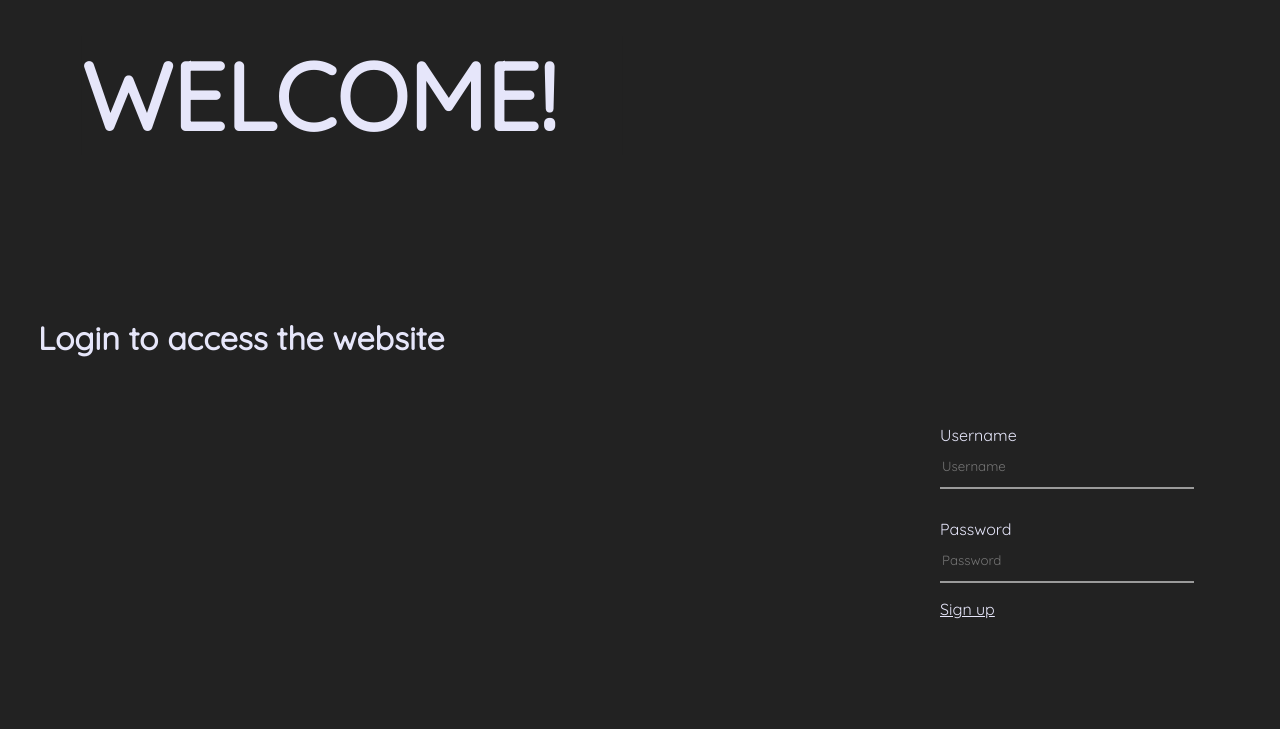
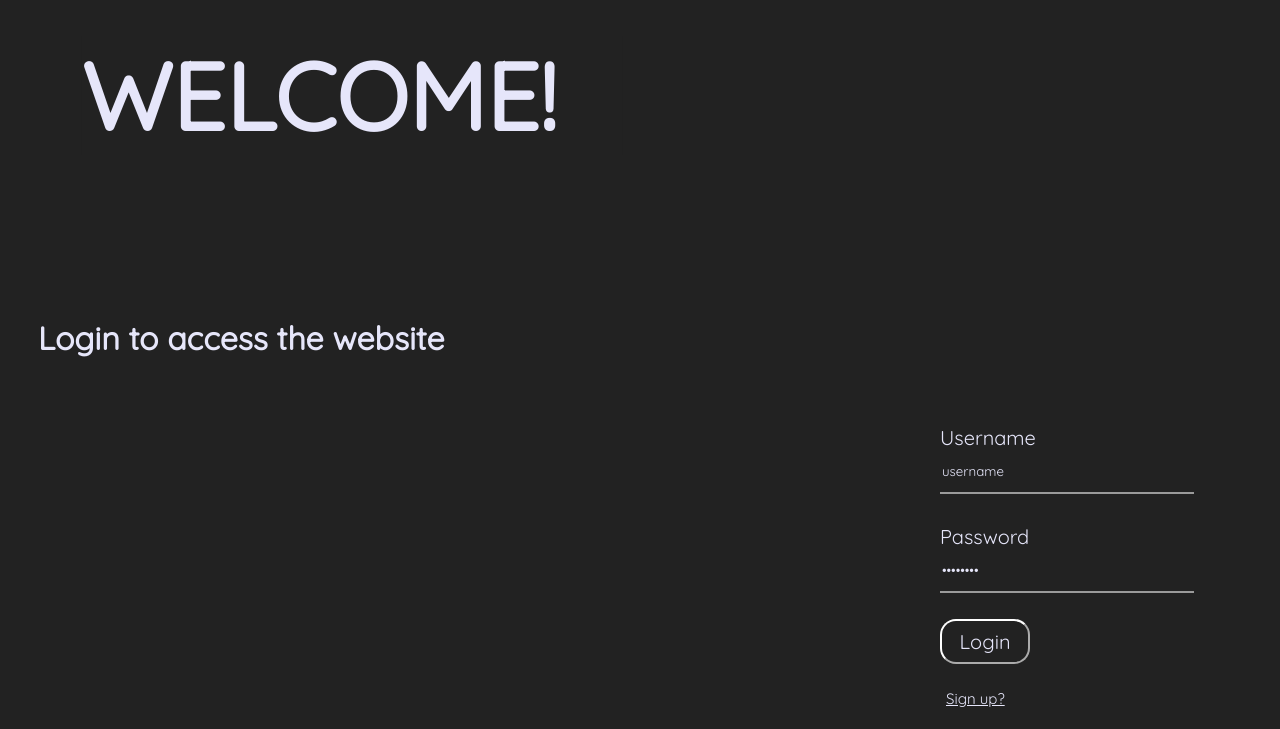
Before and after one commit to my-neme-eh-jeff/hotelmanagementsystem, a React (Create React App) app: page / in a window 1280 px wide. Shown: the part 115-844 px from the top of the page. Before the commit the page ends 800 px from the top, so only its background shows below. Built offline with nearby package versions, Linux system fonts and the light colour scheme.

Commit message:
bug fixes 1

```diff
--- a/src/App.css
+++ b/src/App.css
@@ -19,6 +19,27 @@ transform: scale(0.94);
 animation: scale 3s forwards cubic-bezier(0.5, 1, 0.89, 1);
 }
 
+.loginButton{
+    font-size: 20px;
+    margin-top: 26px;
+    height: 45px;
+    border-radius: 16px;
+    border-color: white;
+    width: 90px;
+}
+
+.loginButton:hover{
+    font-size: 25px;
+    font-weight: bold;
+}
+
+.signupbutton{
+    border: 0;
+    cursor: pointer;
+    text-decoration: underline;
+    font-size: 15px;
+}
+
 .heading{
     width: 50%;
     left : 0;
@@ -26,6 +47,7 @@ animation: scale 3s forwards cubic-bezier(0.5, 1, 0.89, 1);
 }
 
 .form{
+    font-size: 20px;
     float: right;
     display: inline-block;
     margin-right:78px ;
--- a/src/App.js
+++ b/src/App.js
@@ -1,23 +1,30 @@
 import './App.css';
 import LoginPage from './components/LoginPage';
-import React, { useContext, useState } from 'react';
+import React, { useState } from 'react';
 import UserPage from './components/UserPage';
 import SignUpPage from './components/SignUpPage';
 import AdminPage from './components/AdminPage';
 import HostPage from './components/HostPage';
+import { roleContext } from './Helpers/contexts';
 
 
 function App() {
   const[haveAccount,createAccount] = useState(true)
   const[role,setRole] = useState("")
   const[signedIn,setSignIn] = useState(false)
+
   return (
     <div className="App">
+
+      <roleContext.Provider
+      value = {{signedIn,setSignIn,role,roleContext,signedIn,setSignIn}}>
       {signedIn===false?
-      (haveAccount==false?<SignUpPage/>:<LoginPage/>):
-      role=="admin"?<AdminPage/>:
-      (role=="User"? <UserPage/>: <HostPage/>)
+      (haveAccount===false?<SignUpPage/>:<LoginPage/>):
+      role==="admin"?<AdminPage/>:
+      (role==="User"? <UserPage/>: <HostPage/>)
       }
+
+      </roleContext.Provider>
 
     </div>
 
--- /dev/null
+++ b/src/Helpers/contexts.js
@@ -0,0 +1,3 @@
+import { createContext } from "react";
+
+export const roleContext = createContext();
--- a/src/components/LoginPage.js
+++ b/src/components/LoginPage.js
@@ -1,7 +1,27 @@
 import React from 'react'
+import { useContext } from 'react'
+import { roleContext } from '../Helpers/contexts'
+import { useState } from 'react'
 
 export default function SignupPage() {
-  return (
+
+    const {signedIn,setSignIn,haveAccount,createAccount} = useContext(roleContext)
+    const [username,setUsername] = useState("")
+    const [password,setPassword] = useState("")
+
+    const dealingWithSignUp =()=>{
+        haveAccount(false)
+    }
+
+    const usernameHandling = e =>{
+        setUsername(e.target.value)
+    }
+
+    const passwordHandling = e =>{
+        setPassword(e.target.value)
+    }
+
+    return (
     <div className='signUpPageContent'>
         <div className='heading'>
            <h1 className='welcome'>WELCOME!</h1>
@@ -18,18 +38,29 @@ export default function SignupPage() {
                 <label className='formlabel forUsername'>
                     Username
                 </label>
-                <input className='username textbox '  placeholder='Username' required>
+                <input
+                className='username textbox'
+                value='username'
+                placeholder='Username'
+                onChange={(e)=>{usernameHandling(e); console.log(username)  }}>
                 </input>
             </div>
             <div>
-                <label className='formlabel forPassword'>
+                <label className='formlabel forPassword' >
                     Password
                 </label>
-                <input className='password textbox' placeholder='Password' type="password" required>
+                <input
+                className='password textbox'
+                placeholder='password'
+                value='password' type="password"
+                onChange={(e)=>{passwordHandling(e)}} >
                 </input>
             </div>
+            <button className='loginButton'>
+                Login
+            </button>
             <p className='ifWeHaveAnAccount'>
-                <a href='http://localhost:3000/signup'> Sign up</a>
+                <button className='signupbutton' onClick={dealingWithSignUp}>Sign up?</button>
             </p>
         </div>
     </div>
--- a/src/components/SignUpPage.js
+++ b/src/components/SignUpPage.js
@@ -2,6 +2,6 @@ import React from 'react'
 
 export default function SignupPage() {
   return (
-    <div>SignupPage</div>
+    <div>Signup Page</div>
   )
 }
```
